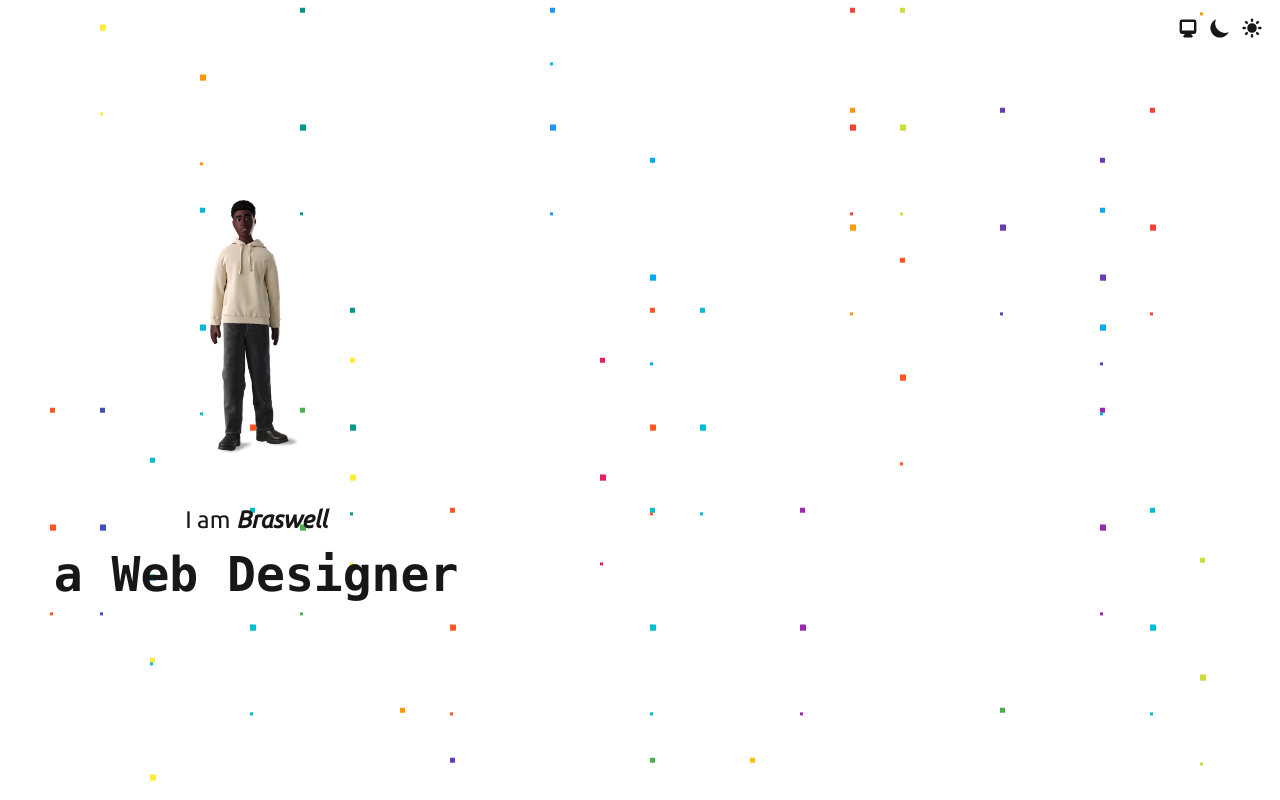
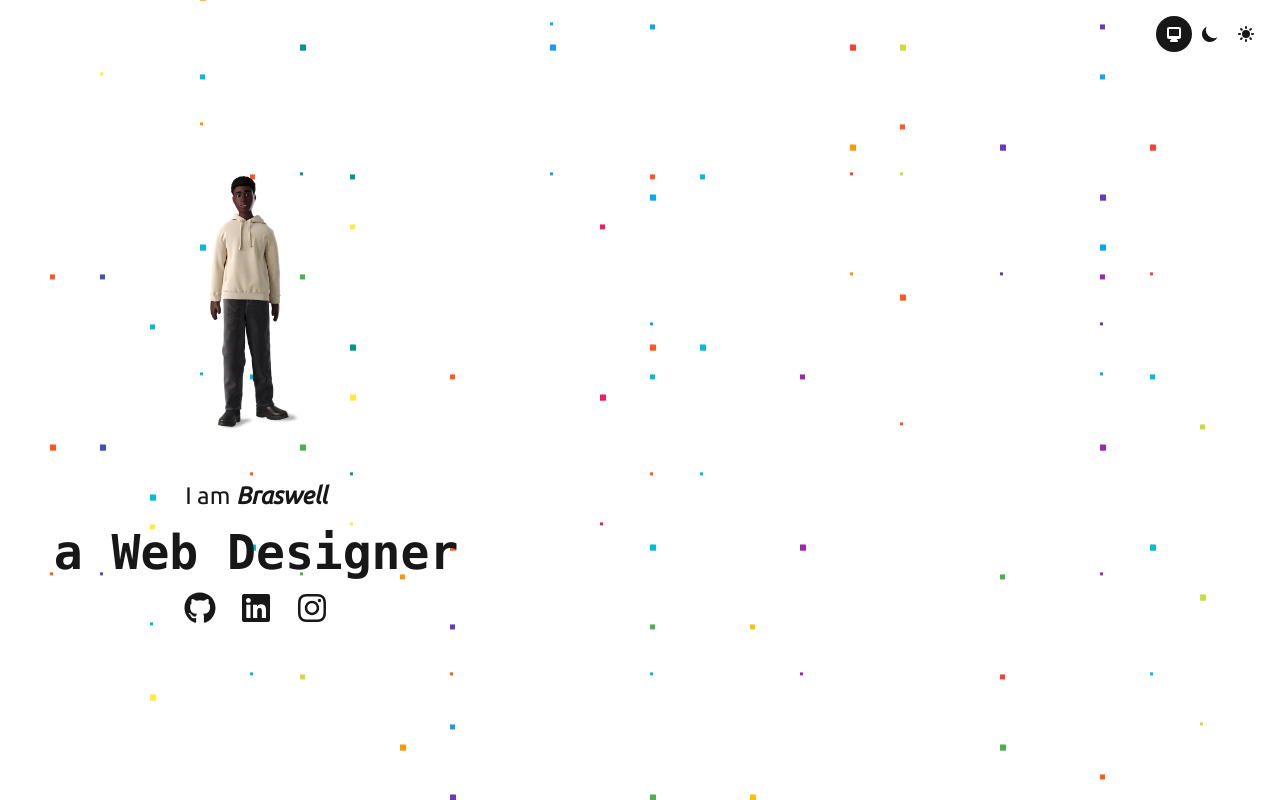
Before and after one commit to braswelljr/braswelljr, a Next.js app: page / in a window 1280 px wide. Built offline with nearby package versions, Linux system fonts and the light colour scheme; a web font is replaced by a local one.

Commit message:
Update Links

```diff
--- a/package.json
+++ b/package.json
@@ -31,6 +31,7 @@
     "react-dom": "^17.0.2",
     "react-icons": "^4.3.1",
     "swiper": "^8.0.3",
+    "swr": "^1.2.1",
     "tailwindcss": "^3.0.18",
     "zustand": "^3.6.9"
   },
--- /dev/null
+++ b/src/components/LinkWithRef.tsx
@@ -0,0 +1,22 @@
+import { forwardRef, ReactNode } from 'react'
+import Link, { LinkProps } from 'next/link'
+
+type hrefType = string | { pathname: string; query?: { slug: string } }
+
+interface LinkWithRefType {
+  children: ReactNode
+  className?: string
+  href?: hrefType
+}
+
+const LinkWithRef = forwardRef<HTMLAnchorElement, LinkWithRefType & LinkProps>(
+  ({ children, className, href }, ref) => (
+    <Link href={href} passHref>
+      <a ref={ref} className={className}>
+        {children}
+      </a>
+    </Link>
+  )
+)
+
+export default LinkWithRef
--- /dev/null
+++ b/src/components/Tabs.tsx
@@ -0,0 +1,84 @@
+import clsx from 'clsx'
+import { motion, AnimateSharedLayout } from 'framer-motion'
+
+type ItemProps = {
+  tab: any
+  isSelected: boolean
+  onClick: () => void
+  itemClassName?: {
+    container?: string
+    item?: string
+    isSelected?: string
+    notSelected?: string
+  }
+}
+const Item = ({ tab, isSelected, onClick, itemClassName }: ItemProps) => {
+  return (
+    <li className="relative">
+      {isSelected && (
+        <motion.div
+          layoutId="highlight"
+          className={clsx('absolute inset-0', itemClassName?.container)}
+        />
+      )}
+      <button
+        type="button"
+        onClick={onClick}
+        className={clsx(
+          `relative z-10 block w-full transition-colors duration-300 focus:outline-none ${
+            isSelected
+              ? itemClassName?.isSelected ?? 'text-white'
+              : itemClassName?.notSelected ?? 'text-yellow-300'
+          }`,
+          itemClassName?.item
+        )}
+      >
+        {tab}
+      </button>
+    </li>
+  )
+}
+
+type TabProps = {
+  tabs: any | any[]
+  selected: any
+  onChange: (tab?: any) => void
+  className?: string
+  itemClassName?: {
+    container?: string
+    item?: string
+    isSelected?: string
+    notSelected?: string
+  }
+}
+
+export default function Tabs({
+  tabs,
+  selected = Array.isArray(tabs) ? tabs[0] : Object.keys(tabs)[0],
+  onChange = () => {},
+  className = '',
+  itemClassName
+}: TabProps) {
+  return (
+    <AnimateSharedLayout>
+      <ul
+        className={clsx('grid whitespace-nowrap', className)}
+        style={{
+          gridTemplateColumns: `repeat(${
+            Array.isArray(tabs) ? tabs.length : Object.keys(tabs).length
+          }, minmax(0, 1fr))`
+        }}
+      >
+        {(Array.isArray(tabs) ? tabs : Object.keys(tabs)).map(tab => (
+          <Item
+            key={tab}
+            tab={Array.isArray(tabs) ? tab : tabs[tab]}
+            isSelected={selected === tab}
+            onClick={() => onChange(tab)}
+            itemClassName={itemClassName}
+          />
+        ))}
+      </ul>
+    </AnimateSharedLayout>
+  )
+}
--- a/src/layout/AppLayout.tsx
+++ b/src/layout/AppLayout.tsx
@@ -2,24 +2,10 @@ import { ReactChild, ReactChildren } from 'react'
 import clsx from 'clsx'
 import { HiSun, HiMoon, HiDesktopComputer } from 'react-icons/hi'
 import useTheme from '@/hooks/useTheme'
+import Tabs from '@/components/Tabs'
 
 const AppLayout = ({ children }: { children: ReactChild | ReactChildren }) => {
   const [setting, setSetting] = useTheme()
-
-  const theme = [
-    {
-      icon: <HiDesktopComputer className={clsx('h-6 w-6')} />,
-      settings: 'system'
-    },
-    {
-      icon: <HiMoon className={clsx('h-6 w-6')} />,
-      settings: 'dark'
-    },
-    {
-      icon: <HiSun className={clsx('h-6 w-6')} />,
-      settings: 'light'
-    }
-  ]
 
   return (
     <main className="min-h-screen bg-white text-neutral-900 dark:bg-neutral-900 dark:text-white">
@@ -29,21 +15,21 @@ const AppLayout = ({ children }: { children: ReactChild | ReactChildren }) => {
       <div className="stars-three" />
       <div className="stars-four" />
       <div className={clsx('relative z-[1]')}>
-        <div className="fixed top-4 right-4 flex items-center space-x-2">
-          {theme.map(({ icon, settings }, i) => {
-            return (
-              <button
-                key={i}
-                type="button"
-                className={clsx('')}
-                onClick={() => setSetting(settings)}
-              >
-                <span className="sr-only">Toggle {settings} mode</span>
-                {icon}
-              </button>
-            )
-          })}
-        </div>
+        <Tabs
+          tabs={{
+            system: <HiDesktopComputer className={clsx('h-5 w-auto')} />,
+            dark: <HiMoon className={clsx('h-5 w-auto')} />,
+            light: <HiSun className={clsx('h-5 w-auto')} />
+          }}
+          className={clsx('fixed top-4 right-4')}
+          selected={setting}
+          onChange={setSetting}
+          itemClassName={{
+            container: 'bg-neutral-900 dark:bg-neutral-500/60 rounded-full',
+            item: 'p-2',
+            notSelected: ''
+          }}
+        />
         {children}
       </div>
     </main>
--- a/src/pages/index.tsx
+++ b/src/pages/index.tsx
@@ -1,6 +1,7 @@
 import { useState } from 'react'
 import clsx from 'clsx'
 import { motion } from 'framer-motion'
+import { FaGithub, FaInstagram, FaLinkedin } from 'react-icons/fa'
 import useInterval from '@/hooks/useInterval'
 
 const Index = () => {
@@ -56,6 +57,29 @@ const Index = () => {
                 </motion.div>
               )
           )}
+          <div className="mt-8 flex items-center justify-center space-x-6">
+            {[
+              {
+                name: 'GitHub',
+                url: 'https://github.com/braswelljr',
+                icon: <FaGithub className={clsx('h-8 w-auto')} />
+              },
+              {
+                name: 'LinkedIn',
+                url: 'https://www.linkedin.com/in/braswell-kenneth-junior-azu-870827192/',
+                icon: <FaLinkedin className={clsx('h-8 w-auto')} />
+              },
+              {
+                name: 'Instagram',
+                url: 'https://www.instagram.com/braswell_jr/',
+                icon: <FaInstagram className={clsx('h-8 w-auto')} />
+              }
+            ].map(item => (
+              <a key={item.name} href={item.url}>
+                {item.icon}
+              </a>
+            ))}
+          </div>
         </section>
       </section>
       <section className=""></section>
```
